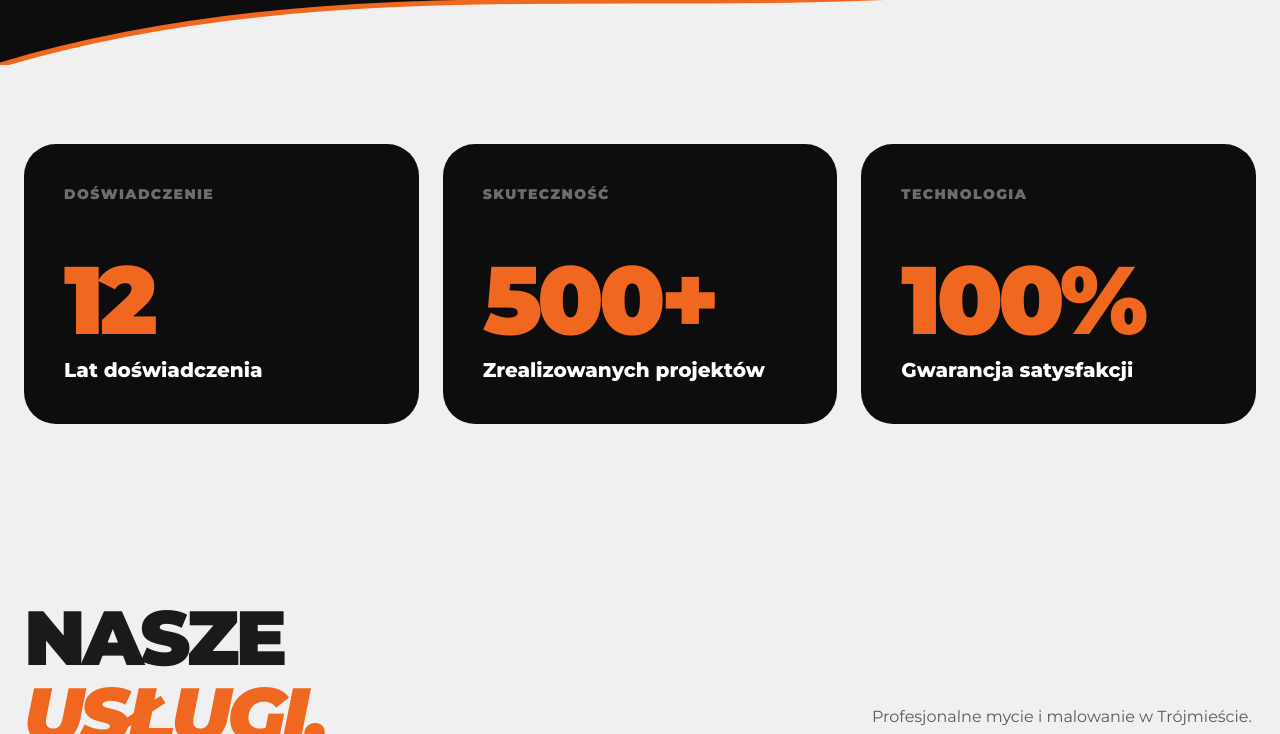
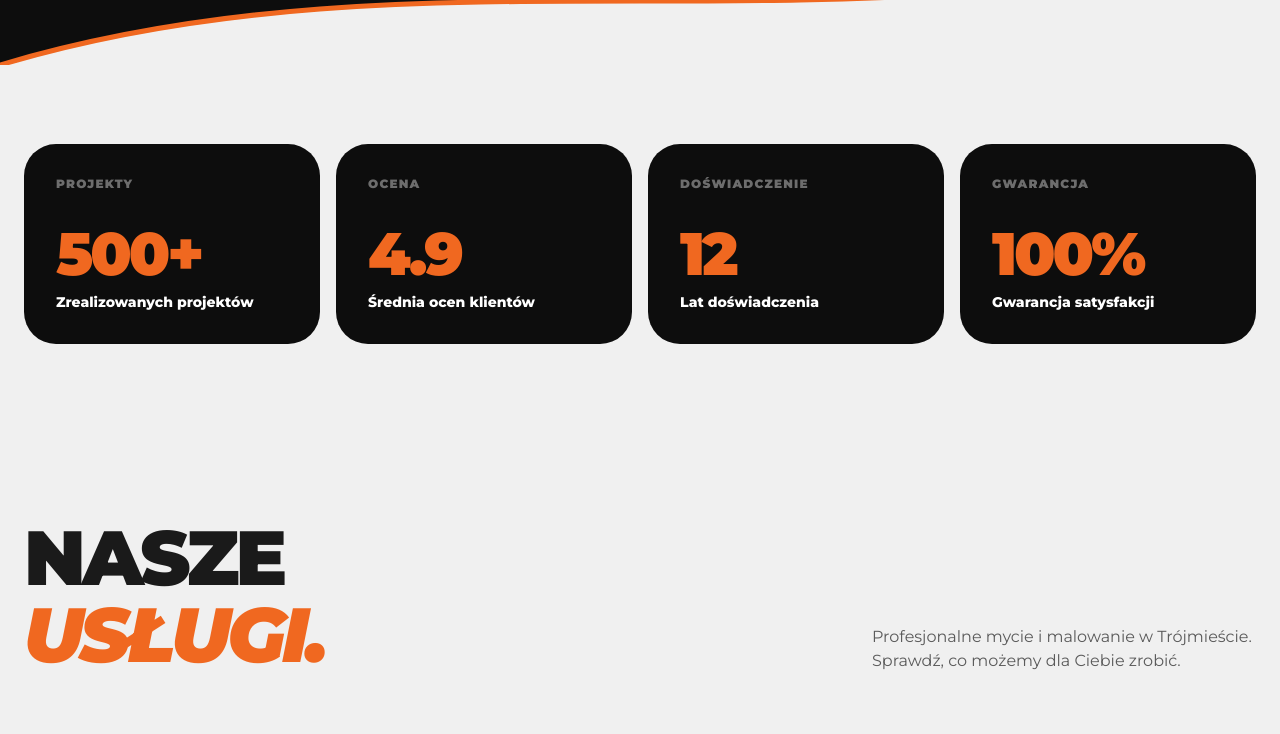
Before and after one commit to mistereq83/ustowski-benchmark, a plain HTML site: page variants/custom-powerwash.html in a window 1280 px wide. Shown: the part 1033-1767 px from the top of the page. Drawn offline with nearby package versions, Linux system fonts and the light colour scheme.

Commit message:
Visual audit fixes: Auto-Animate 4.9 stat, Power Wash 4-col stats + decimal counter + Molab footer

```diff
--- a/variants/custom-powerwash.html
+++ b/variants/custom-powerwash.html
@@ -210,29 +210,33 @@
     <!-- 2. Stats Section -->
     <section class="py-20 bg-base">
         <div class="max-w-7xl mx-auto px-4 sm:px-6">
-            <div class="grid grid-cols-1 md:grid-cols-3 gap-6">
-                <!-- Stat 1 -->
-                <div class="bg-dark text-white rounded-[2rem] p-10 flex flex-col justify-between aspect-square md:aspect-auto hover:-translate-y-2 transition-transform duration-300">
-                    <h3 class="font-black uppercase tracking-widest text-white/40 text-sm">Doświadczenie</h3>
-                    <div class="mt-12">
-                        <span class="block text-6xl md:text-8xl font-black text-accent tracking-tighter"><span class="count-up" data-target="12">0</span></span>
-                        <span class="block text-xl font-bold mt-2">Lat doświadczenia</span>
+            <div class="grid grid-cols-2 md:grid-cols-4 gap-4">
+                <div class="bg-dark text-white rounded-[2rem] p-8 flex flex-col justify-between hover:-translate-y-2 transition-transform duration-300">
+                    <h3 class="font-black uppercase tracking-widest text-white/40 text-xs">Projekty</h3>
+                    <div class="mt-8">
+                        <span class="block text-5xl md:text-6xl font-black text-accent tracking-tighter"><span class="count-up" data-target="500">0</span>+</span>
+                        <span class="block text-sm font-bold mt-2">Zrealizowanych projektów</span>
                     </div>
                 </div>
-                <!-- Stat 2 -->
-                <div class="bg-dark text-white rounded-[2rem] p-10 flex flex-col justify-between aspect-square md:aspect-auto hover:-translate-y-2 transition-transform duration-300">
-                    <h3 class="font-black uppercase tracking-widest text-white/40 text-sm">Skuteczność</h3>
-                    <div class="mt-12">
-                        <span class="block text-6xl md:text-8xl font-black text-accent tracking-tighter"><span class="count-up" data-target="500">0</span>+</span>
-                        <span class="block text-xl font-bold mt-2">Zrealizowanych projektów</span>
+                <div class="bg-dark text-white rounded-[2rem] p-8 flex flex-col justify-between hover:-translate-y-2 transition-transform duration-300">
+                    <h3 class="font-black uppercase tracking-widest text-white/40 text-xs">Ocena</h3>
+                    <div class="mt-8">
+                        <span class="block text-5xl md:text-6xl font-black text-accent tracking-tighter"><span class="count-up" data-target="4.9" data-decimals="1">0</span></span>
+                        <span class="block text-sm font-bold mt-2">Średnia ocen klientów</span>
                     </div>
                 </div>
-                <!-- Stat 3 -->
-                <div class="bg-dark text-white rounded-[2rem] p-10 flex flex-col justify-between aspect-square md:aspect-auto hover:-translate-y-2 transition-transform duration-300">
-                    <h3 class="font-black uppercase tracking-widest text-white/40 text-sm">Technologia</h3>
-                    <div class="mt-12">
-                        <span class="block text-6xl md:text-8xl font-black text-accent tracking-tighter"><span class="count-up" data-target="100">0</span>%</span>
-                        <span class="block text-xl font-bold mt-2">Gwarancja satysfakcji</span>
+                <div class="bg-dark text-white rounded-[2rem] p-8 flex flex-col justify-between hover:-translate-y-2 transition-transform duration-300">
+                    <h3 class="font-black uppercase tracking-widest text-white/40 text-xs">Doświadczenie</h3>
+                    <div class="mt-8">
+                        <span class="block text-5xl md:text-6xl font-black text-accent tracking-tighter"><span class="count-up" data-target="12">0</span></span>
+                        <span class="block text-sm font-bold mt-2">Lat doświadczenia</span>
+                    </div>
+                </div>
+                <div class="bg-dark text-white rounded-[2rem] p-8 flex flex-col justify-between hover:-translate-y-2 transition-transform duration-300">
+                    <h3 class="font-black uppercase tracking-widest text-white/40 text-xs">Gwarancja</h3>
+                    <div class="mt-8">
+                        <span class="block text-5xl md:text-6xl font-black text-accent tracking-tighter"><span class="count-up" data-target="100">0</span>%</span>
+                        <span class="block text-sm font-bold mt-2">Gwarancja satysfakcji</span>
                     </div>
                 </div>
             </div>
@@ -471,6 +475,9 @@
                 <a href="#" class="hover:text-white transition-colors">Kontakt</a>
             </div>
         </div>
+        <div class="max-w-7xl mx-auto px-4 sm:px-6 mt-8 pt-6 border-t border-white/5 text-center text-xs text-white/30">
+            &copy; 2026 Ustowski. Wszystkie prawa zastrzeżone. Projekt i wykonanie: <span class="text-white/50 font-bold">Molab</span>
+        </div>
     </footer>
 
     <!-- Scripts -->
@@ -554,17 +561,21 @@
         // Stats Count Up
         const countElements = document.querySelectorAll('.count-up');
         countElements.forEach(el => {
-            const target = parseInt(el.getAttribute('data-target'));
+            const target = parseFloat(el.getAttribute('data-target'));
             ScrollTrigger.create({
                 trigger: el,
                 start: "top 90%",
                 once: true,
                 onEnter: () => {
-                    gsap.to(el, {
-                        innerHTML: target,
+                    const decimals = parseInt(el.getAttribute('data-decimals')) || 0;
+                    const obj = {val: 0};
+                    gsap.to(obj, {
+                        val: target,
                         duration: 2.5,
-                        snap: { innerHTML: 1 },
-                        ease: "power3.out"
+                        ease: "power3.out",
+                        onUpdate: () => {
+                            el.innerHTML = decimals > 0 ? obj.val.toFixed(decimals) : Math.round(obj.val);
+                        }
                     });
                 }
             });
```
Also changed, not shown: variants/custom-autoanimate.html (+1 -1 lines).
